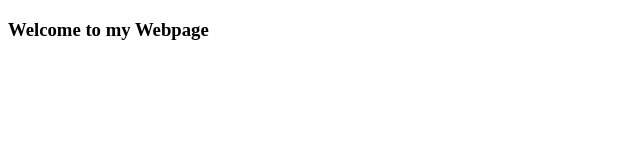
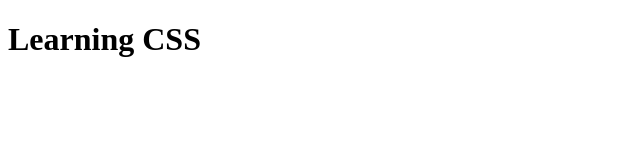
Before and after one commit to daschhanda123/Complete-CSS-Course-Complete, a plain HTML site: page index.html in a window 1280 px wide. Shown: the whole page, without its empty margins (0-640 px from the left). Drawn offline with Linux system fonts and the light colour scheme.

Commit message:
first commit

```diff
--- a/index.html
+++ b/index.html
@@ -6,6 +6,6 @@
     <title>Learning  CSS</title>
 </head>
 <body>
- <h3>Welcome to my Webpage</h3>
+ <h1>Learning CSS</h1>
 </body>
 </html>
```
